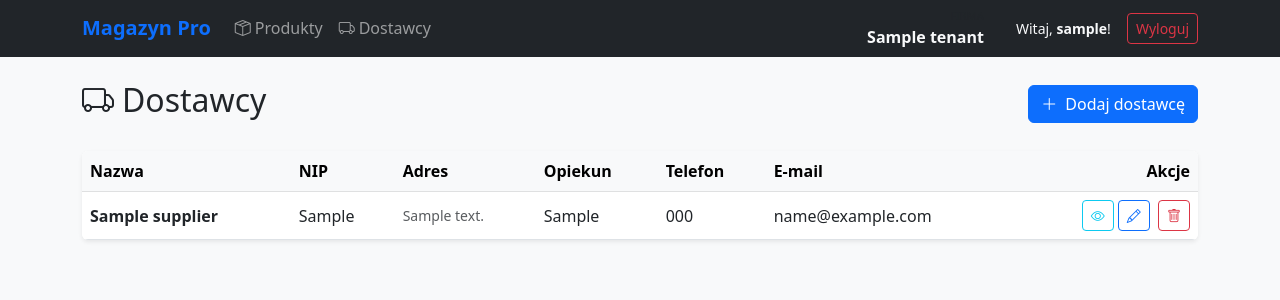
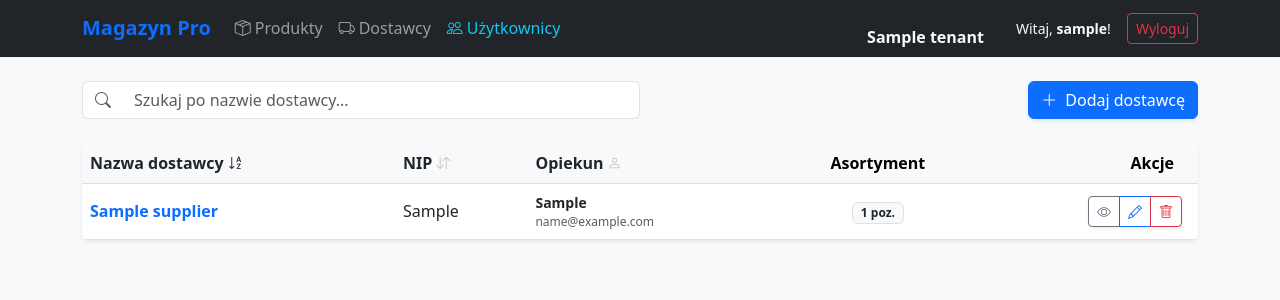
Before and after one commit to MateuszWcislo/inventory-monitoring, a Django app: page /suppliers/ in a window 1280 px wide. Shown: the top 300 px of the page. Run offline with Django 5.2, Linux system fonts and the light colour scheme; a user stored in the database is signed in; tables that the repository leaves empty hold one stand-in row (values such as "Sample post"); some libraries are stand-ins or nearby versions.

Commit message:
Supplier - v2 0 finish.

```diff
--- a/suppliers/templates/suppliers/partials/supplier_table.html
+++ b/suppliers/templates/suppliers/partials/supplier_table.html
@@ -1,54 +1,86 @@
-<div class="table-responsive bg-white shadow-sm rounded">
+<div class="table-responsive bg-white rounded shadow-sm">
     <table class="table table-hover align-middle mb-0">
         <thead class="table-light">
             <tr>
-                <th>Nazwa</th>
-                <th>NIP</th>
-                <th>Adres</th>
-                <th>Opiekun</th>
-                <th>Telefon</th>
-                <th>E-mail</th>
-                <th class="text-end">Akcje</th>
+                <th>
+                    <a href="#" class="text-decoration-none text-dark d-flex align-items-center"
+                       hx-get="{% url 'supplier_list' %}?sort={% if sort == 'name' %}-name{% else %}name{% endif %}&q={{ q }}"
+                       hx-target="#supplier-table-container"
+                       hx-push-url="true">
+                        Nazwa dostawcy
+                        <i class="bi bi-sort-alpha-down ms-1 {% if 'name' not in sort %}opacity-25{% endif %}"></i>
+                    </a>
+                </th>
+                <th>
+                    <a href="#" class="text-decoration-none text-dark d-flex align-items-center"
+                       hx-get="{% url 'supplier_list' %}?sort={% if sort == 'nip' %}-nip{% else %}nip{% endif %}&q={{ q }}"
+                       hx-target="#supplier-table-container">
+                        NIP
+                        <i class="bi bi-arrow-down-up ms-1 small {% if 'nip' not in sort %}opacity-25{% endif %}"></i>
+                    </a>
+                </th>
+                <th>
+                    <a href="#" class="text-decoration-none text-dark d-flex align-items-center"
+                       hx-get="{% url 'supplier_list' %}?sort={% if sort == 'representative' %}-representative{% else %}representative{% endif %}&q={{ q }}"
+                       hx-target="#supplier-table-container">
+                        Opiekun
+                        <i class="bi bi-person ms-1 small {% if 'representative' not in sort %}opacity-25{% endif %}"></i>
+                    </a>
+                </th>
+                <th class="text-center">Asortyment</th>
+                <th class="text-end pe-4">Akcje</th>
             </tr>
         </thead>
         <tbody>
-            {% for s in suppliers %}
+            {% for supplier in suppliers %}
             <tr>
-                <td class="fw-bold">{{ s.name }}</td>
-                <td>{{ s.nip|default_if_none:"—" }}</td>
-                <td class="small text-muted">{{ s.address|truncatechars:30|default_if_none:"—" }}</td>
-                <td>{{ s.representative|default_if_none:"—" }}</td>
-                <td>{{ s.phone|default_if_none:"—" }}</td>
-                <td>{{ s.email|default_if_none:"—" }}</td>
-                <td class="text-end">
-                    <button class="btn btn-outline-info btn-sm"
-                            hx-get="{% url 'supplier_preview' s.id %}"
+                <td class="fw-bold text-primary">{{ supplier.name }}</td>
+                <td>{{ supplier.nip|default:"---" }}</td>
+                <td>
+                    <div class="small fw-bold">{{ supplier.representative|default:"---" }}</div>
+                    <div class="text-muted tiny" style="font-size: 0.75rem;">{{ supplier.email|default:"" }}</div>
+                </td>
+                <td class="text-center">
+                    <span class="badge bg-light text-dark border">
+                        {{ supplier.product_mappings.count }} poz.
+                    </span>
+                </td>
+                <td class="text-end pe-3">
+                    <div class="btn-group shadow-sm">
+                        <button class="btn btn-sm btn-outline-secondary"
+                                hx-get="{% url 'supplier_preview' supplier.id %}"
                                 hx-target="#modal-content"
                                 data-bs-toggle="modal"
-                            data-bs-target="#supplierModal">
+                                data-bs-target="#productModal">
                             <i class="bi bi-eye"></i>
                         </button>
-                    <button class="btn btn-sm btn-outline-primary me-1"
-                            hx-get="{% url 'supplier_edit' s.id %}"
+                        <button class="btn btn-sm btn-outline-primary"
+                                hx-get="{% url 'supplier_edit' supplier.id %}"
                                 hx-target="#modal-content"
                                 data-bs-toggle="modal"
-                            data-bs-target="#supplierModal">
+                                data-bs-target="#productModal">
                             <i class="bi bi-pencil"></i>
                         </button>
                         <button class="btn btn-sm btn-outline-danger"
-                            hx-get="{% url 'supplier_delete' s.id %}"
+                                hx-get="{% url 'supplier_delete' supplier.id %}"
                                 hx-target="#modal-content"
                                 data-bs-toggle="modal"
-                            data-bs-target="#supplierModal">
+                                data-bs-target="#productModal">
                             <i class="bi bi-trash"></i>
                         </button>
+                    </div>
                 </td>
             </tr>
             {% empty %}
             <tr>
-                <td colspan="5" class="text-center py-4 text-muted">Brak dostawców w bazie.</td>
+                <td colspan="5" class="text-center py-5 text-muted">
+                    <i class="bi bi-search d-block mb-2 fs-3 opacity-25"></i>
+                    Nie znaleziono dostawców spełniających kryteria.
+                </td>
             </tr>
             {% endfor %}
         </tbody>
     </table>
 </div>
+
+<input type="hidden" name="sort" value="{{ sort }}" hx-swap-oob="true">
--- a/suppliers/templates/suppliers/supplier_list.html
+++ b/suppliers/templates/suppliers/supplier_list.html
@@ -2,25 +2,40 @@
 
 {% block content %}
 <div class="d-flex justify-content-between align-items-center mb-4">
-    <h2><i class="bi bi-truck me-2"></i>Dostawcy</h2>
-    <button class="btn btn-primary"
+    <div class="search-box w-50">
+        <div class="input-group">
+            <span class="input-group-text bg-white border-end-0">
+                <i class="bi bi-search text-muted"></i>
+            </span>
+            <input type="text"
+                   id="search-q"
+                   name="q"
+                   class="form-control border-start-0"
+                   placeholder="Szukaj po nazwie dostawcy..."
+                   value="{{ q }}"
+                   hx-get="{% url 'supplier_list' %}"
+                   hx-trigger="keyup changed delay:500ms"
+                   hx-target="#supplier-table-container"
+                   hx-push-url="true"
+                   hx-include="[name='sort']">
+        </div>
+    </div>
+
+    <button class="btn btn-primary shadow-sm"
             hx-get="{% url 'supplier_create' %}"
             hx-target="#modal-content"
             data-bs-toggle="modal"
-            data-bs-target="#supplierModal"> <i class="bi bi-plus-lg me-2"></i>Dodaj dostawcę
+            data-bs-target="#productModal">
+        <i class="bi bi-plus-lg me-2"></i>Dodaj dostawcę
     </button>
 </div>
 
 <div id="supplier-table-container"
      hx-get="{% url 'supplier_list' %}"
-     hx-trigger="suppliersChanged from:body">
+     hx-trigger="suppliersChanged from:body"
+     hx-include="#search-q, #current-sort">
     {% include 'suppliers/partials/supplier_table.html' %}
 </div>
 
-<div class="modal fade" id="supplierModal" tabindex="-1" aria-hidden="true">
-    <div class="modal-dialog modal-lg">
-        <div class="modal-content" id="modal-content">
-            </div>
-    </div>
-</div>
+<input type="hidden" id="current-sort" name="sort" value="{{ sort }}">
 {% endblock %}
--- a/suppliers/views.py
+++ b/suppliers/views.py
@@ -9,10 +9,33 @@
 
 @login_required
 def supplier_list(request):
-    suppliers = Supplier.objects.filter(tenant=request.user.tenant).order_by('name')
+    search_query = request.GET.get('q', '')
+    sort_by = request.GET.get('sort', 'name')  # Domyślnie sortujemy po nazwie
+
+    # Podstawowy QuerySet dla Tenanta
+    suppliers = Supplier.objects.filter(tenant=request.user.tenant)
+
+    # Wyszukiwanie po nazwie
+    if search_query:
+        suppliers = suppliers.filter(name__icontains=search_query)
+
+    # Sortowanie
+    # Zabezpieczamy przed nieprawidłowymi polami, sprawdzając czy pole istnieje w modelu
+    allowed_sort_fields = ['name', '-name', 'nip', '-nip', 'representative', '-representative', 'created', '-created']
+    if sort_by not in allowed_sort_fields:
+        sort_by = 'name'
+
+    suppliers = suppliers.order_by(sort_by)
+
+    context = {
+        'suppliers': suppliers,
+        'q': search_query,
+        'sort': sort_by
+    }
+
     if request.headers.get('HX-Request'):
-        return render(request, 'suppliers/partials/supplier_table.html', {'suppliers': suppliers})
-    return render(request, 'suppliers/supplier_list.html', {'suppliers': suppliers})
+        return render(request, 'suppliers/partials/supplier_table.html', context)
+    return render(request, 'suppliers/supplier_list.html', context)
 
 
 @login_required
--- a/templates/base.html
+++ b/templates/base.html
@@ -38,11 +38,11 @@
 <!--                    <li class="nav-item">-->
 <!--                        <a class="nav-link" href="{% url 'order_list' %}"><i class="bi bi-cart-check me-1"></i>Zamówienia</a>-->
 <!--                    </li>-->
-<!--                    {% if user.role == 'ADMIN' or user.is_superuser %}-->
-<!--                    <li class="nav-item">-->
-<!--                        <a class="nav-link text-info" href="{% url 'user_list' %}"><i class="bi bi-people me-1"></i>Użytkownicy</a>-->
-<!--                    </li>-->
-<!--                    {% endif %}-->
+                    {% if user.role == 'ADMIN' or user.is_superuser %}
+                    <li class="nav-item">
+                        <a class="nav-link text-info" href="{% url 'user_list' %}"><i class="bi bi-people me-1"></i>Użytkownicy</a>
+                    </li>
+                    {% endif %}
                 </ul>
 
                 <div class="user-info-section d-flex flex-column flex-lg-row align-items-start align-items-lg-center">
```
Also changed, not shown: suppliers/templates/suppliers/partials/confirm_delete_supplier.html (+5 -9 lines), suppliers/templates/suppliers/partials/supplier_detail.html (+83 -56 lines). Lines whose indentation alone changed are shown as unchanged.
